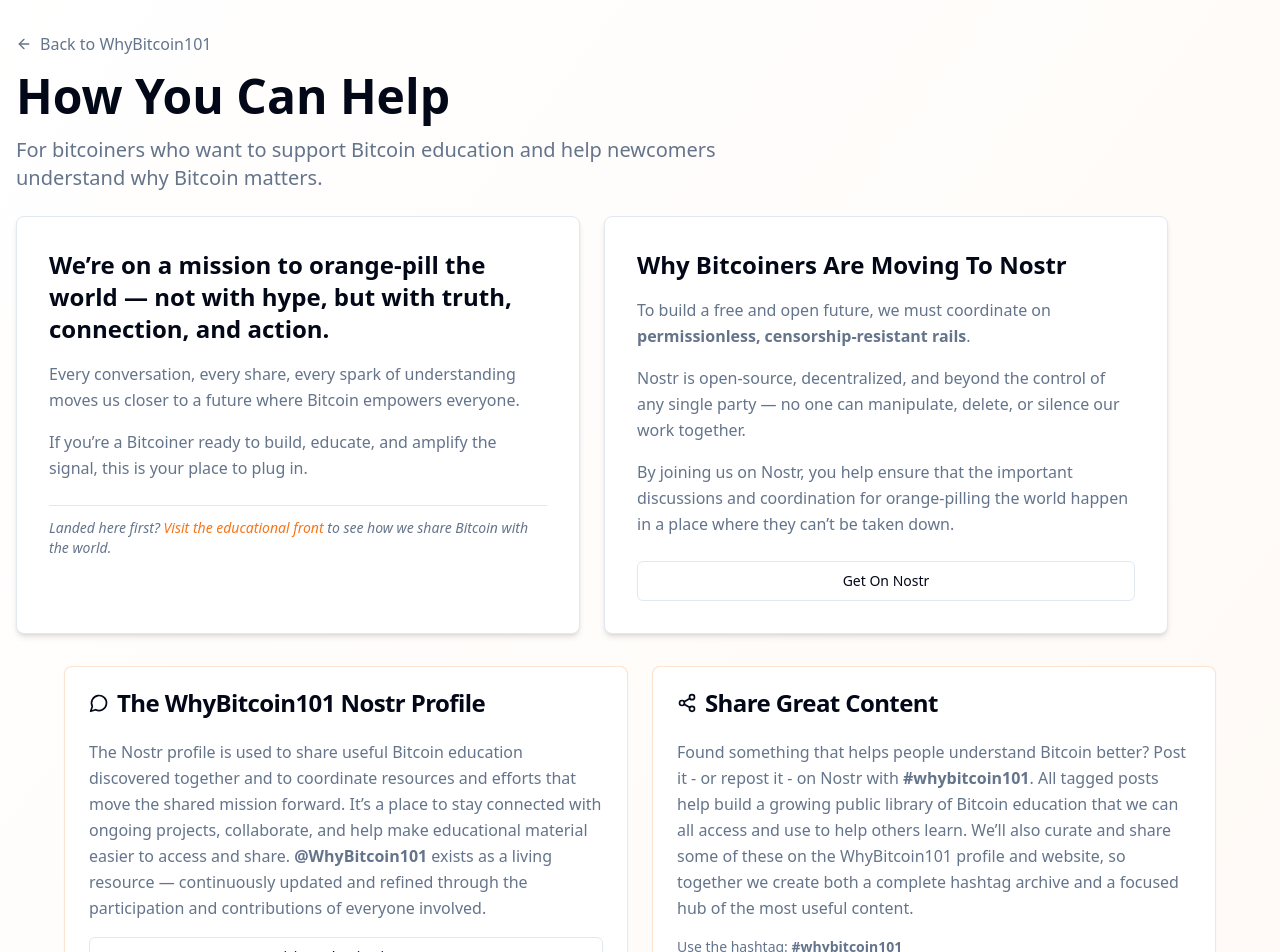
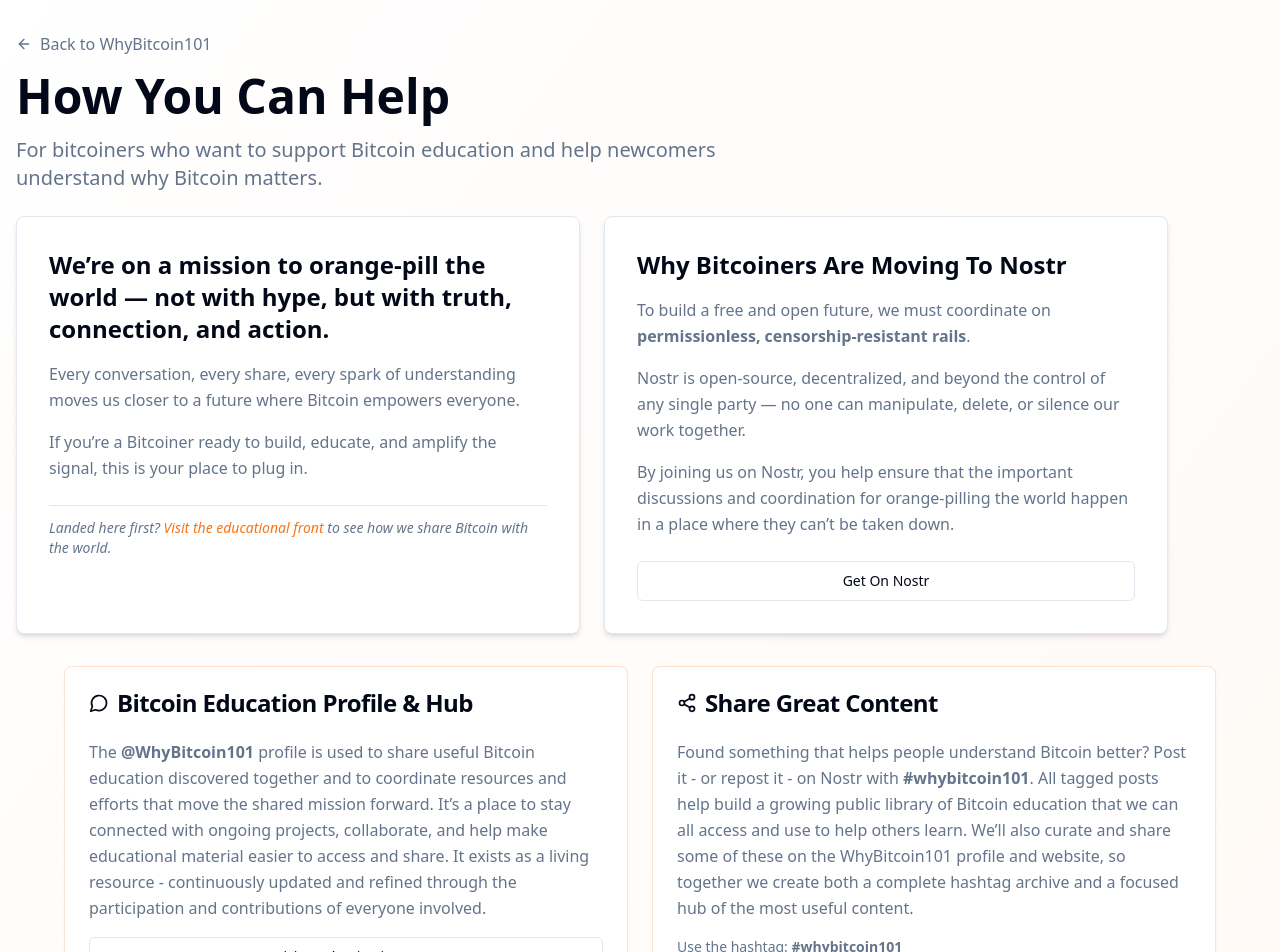
Before and after one commit to neonostr/WhyBitcoin101, a React (Vite) app: page /mission in a window 1280 px wide. Shown: the top 952 px of the page. Built offline with nearby package versions, Linux system fonts and the light colour scheme.

Commit message:
Code edited in Lovable Code Editor
Edited UI in Lovable

```diff
--- a/src/pages/Support.tsx
+++ b/src/pages/Support.tsx
@@ -70,21 +70,21 @@ const Support = () => {
 
         {/* Support Cards */}
         <div className="grid md:grid-cols-2 gap-6 max-w-6xl mx-auto">
-{/* The WhyBitcoin101 Nostr Profile */}
+{/* Bitcoin Education Profile & Hub Nostr Profile */}
 <Card className="border-primary/20">
   <CardHeader>
     <CardTitle className="flex items-center gap-2 text-foreground">
       <MessageCircle className="h-5 w-5" />
-      The WhyBitcoin101 Nostr Profile
+      Bitcoin Education Profile & Hub
     </CardTitle>
   </CardHeader>
   <CardContent>
     <p className="text-muted-foreground leading-relaxed mb-4">
-      The Nostr profile is used to share useful Bitcoin education discovered together
+      The  <strong> @WhyBitcoin101</strong> profile is used to share useful Bitcoin education discovered together
       and to coordinate resources and efforts that move the shared mission forward.
       It’s a place to stay connected with ongoing projects, collaborate, and help
       make educational material easier to access and share.
-      <strong> @WhyBitcoin101</strong> exists as a living resource — continuously
+      It exists as a living resource - continuously
       updated and refined through the participation and contributions of everyone involved.
     </p>
     <Button
```
